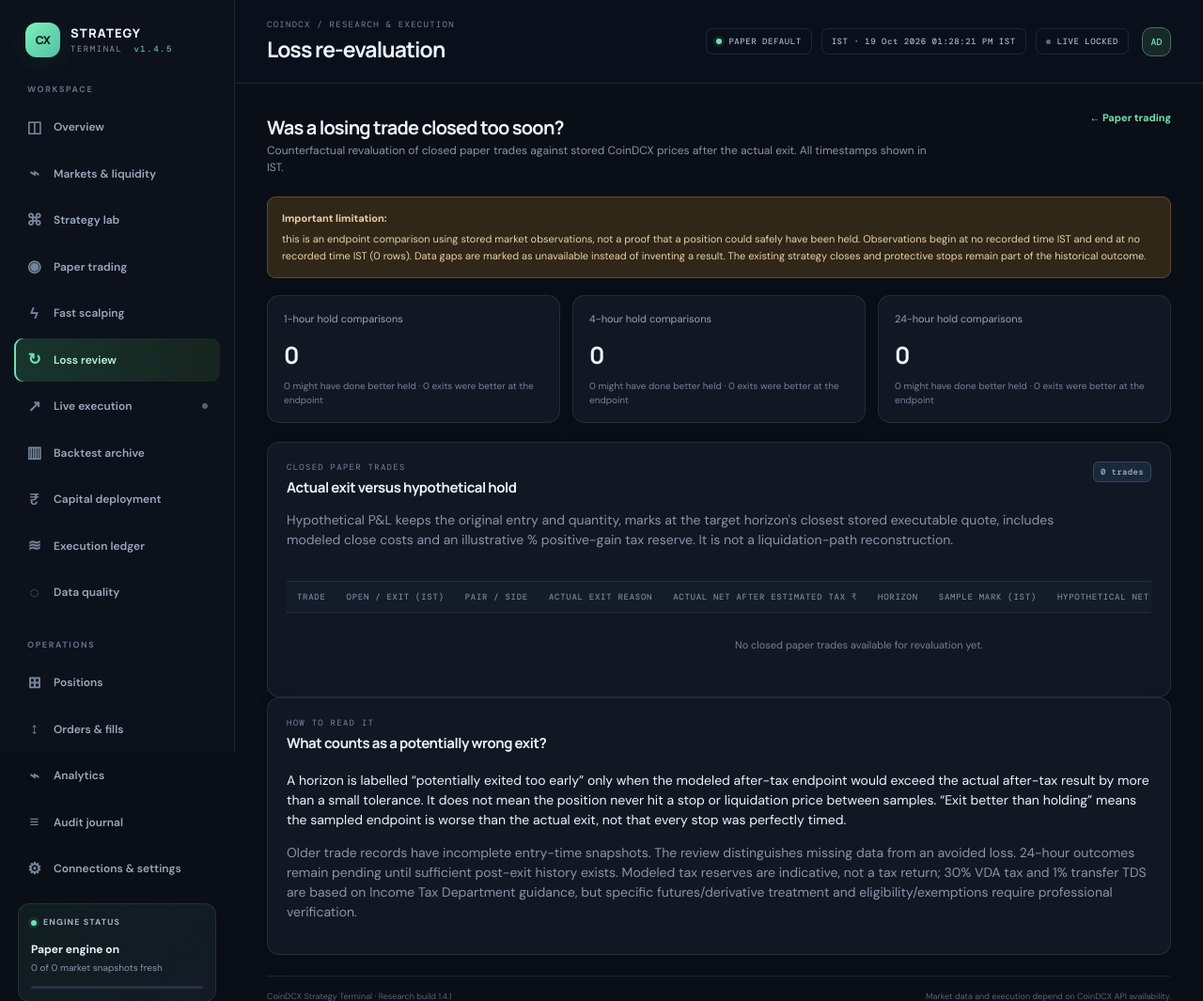
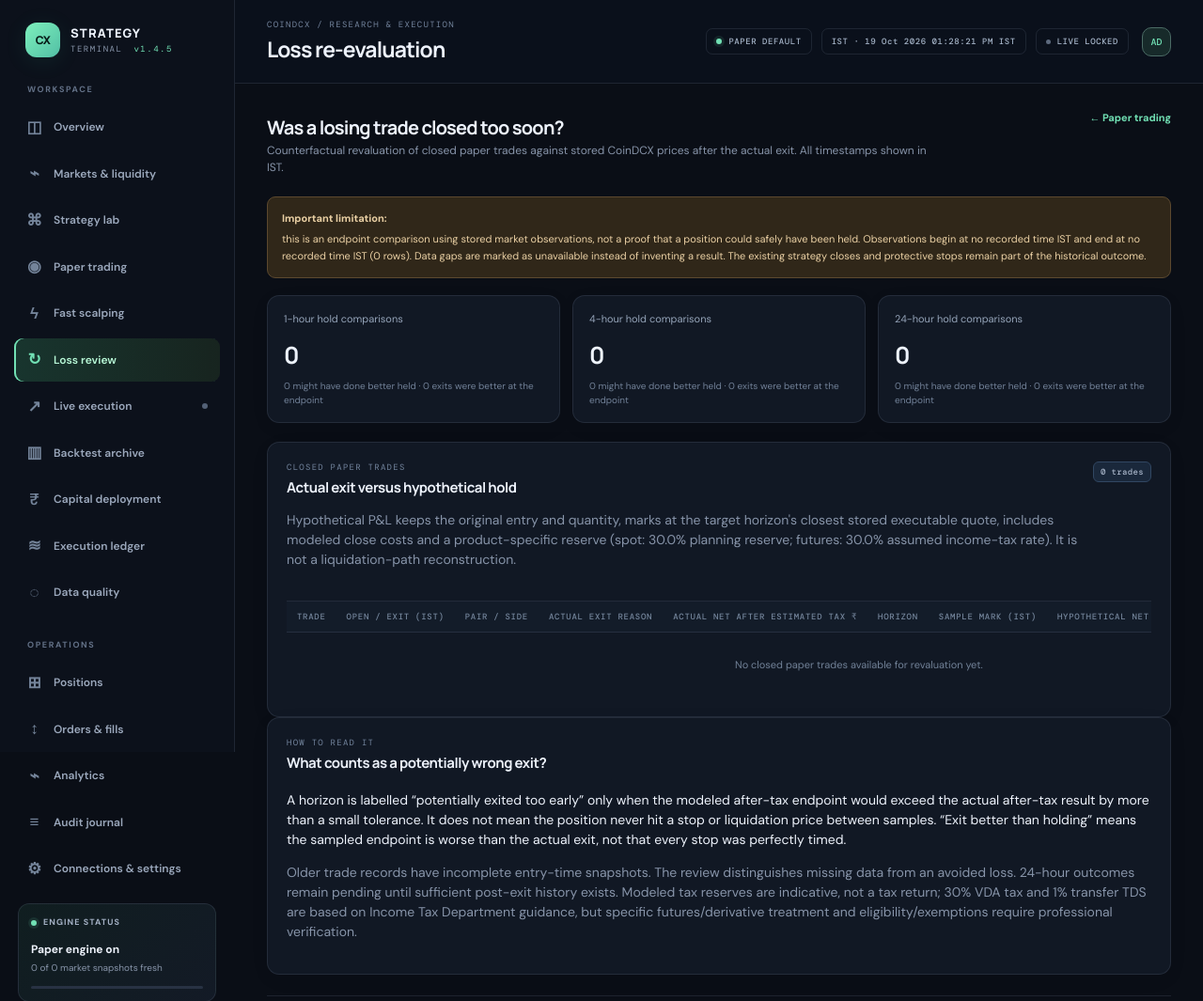
Before and after one commit to yashbajpaiknpindia-spec/24x7Coindcx, a FastAPI app: page /loss-review in a window 1280 px wide. Shown: the top 1065 px of the page at 94% size. Run offline with FastAPI, Linux system fonts and the light colour scheme; the visitor is signed in with stand-in values (Sample User, id 1); some libraries are stand-ins or nearby versions.

Commit message:
Explain separate tax assumptions in counterfactual loss review

```diff
--- a/app/templates/loss_review.html
+++ b/app/templates/loss_review.html
@@ -6,7 +6,7 @@
  <div class="stat-card"><div class="stat-top"><span>4-hour hold comparisons</span></div><div class="stat-value">{{review_stats['4h'].evaluated}}</div><div class="stat-foot">{{review_stats['4h'].held_better}} might have done better held · {{review_stats['4h'].exit_better}} exits were better at the endpoint</div></div>
  <div class="stat-card"><div class="stat-top"><span>24-hour hold comparisons</span></div><div class="stat-value">{{review_stats['24h'].evaluated}}</div><div class="stat-foot">{{review_stats['24h'].held_better}} might have done better held · {{review_stats['24h'].exit_better}} exits were better at the endpoint</div></div>
 </div>
-<section class="panel"><div class="panel-head"><div><div class="eyebrow">CLOSED PAPER TRADES</div><h3>Actual exit versus hypothetical hold</h3><p class="muted">Hypothetical P&amp;L keeps the original entry and quantity, marks at the target horizon's closest stored executable quote, includes modeled close costs and an illustrative {{tax_pct}}% positive-gain tax reserve. It is not a liquidation-path reconstruction.</p></div><span class="tag">{{trades|length}} trades</span></div>
+<section class="panel"><div class="panel-head"><div><div class="eyebrow">CLOSED PAPER TRADES</div><h3>Actual exit versus hypothetical hold</h3><p class="muted">Hypothetical P&amp;L keeps the original entry and quantity, marks at the target horizon's closest stored executable quote, includes modeled close costs and a product-specific reserve (spot: {{spot_tax_pct}}% planning reserve; futures: {{futures_tax_pct}}% assumed income-tax rate). It is not a liquidation-path reconstruction.</p></div><span class="tag">{{trades|length}} trades</span></div>
 <div class="table-wrap"><table><thead><tr><th>Trade</th><th>Open / exit (IST)</th><th>Pair / side</th><th>Actual exit reason</th><th>Actual net after estimated tax ₹</th><th>Horizon</th><th>Sample mark (IST)</th><th>Hypothetical net after tax ₹</th><th>Difference vs actual ₹</th><th>Review</th></tr></thead><tbody>
 {% for t in trades %}{% for r in t.review_rows %}
 <tr>
```
